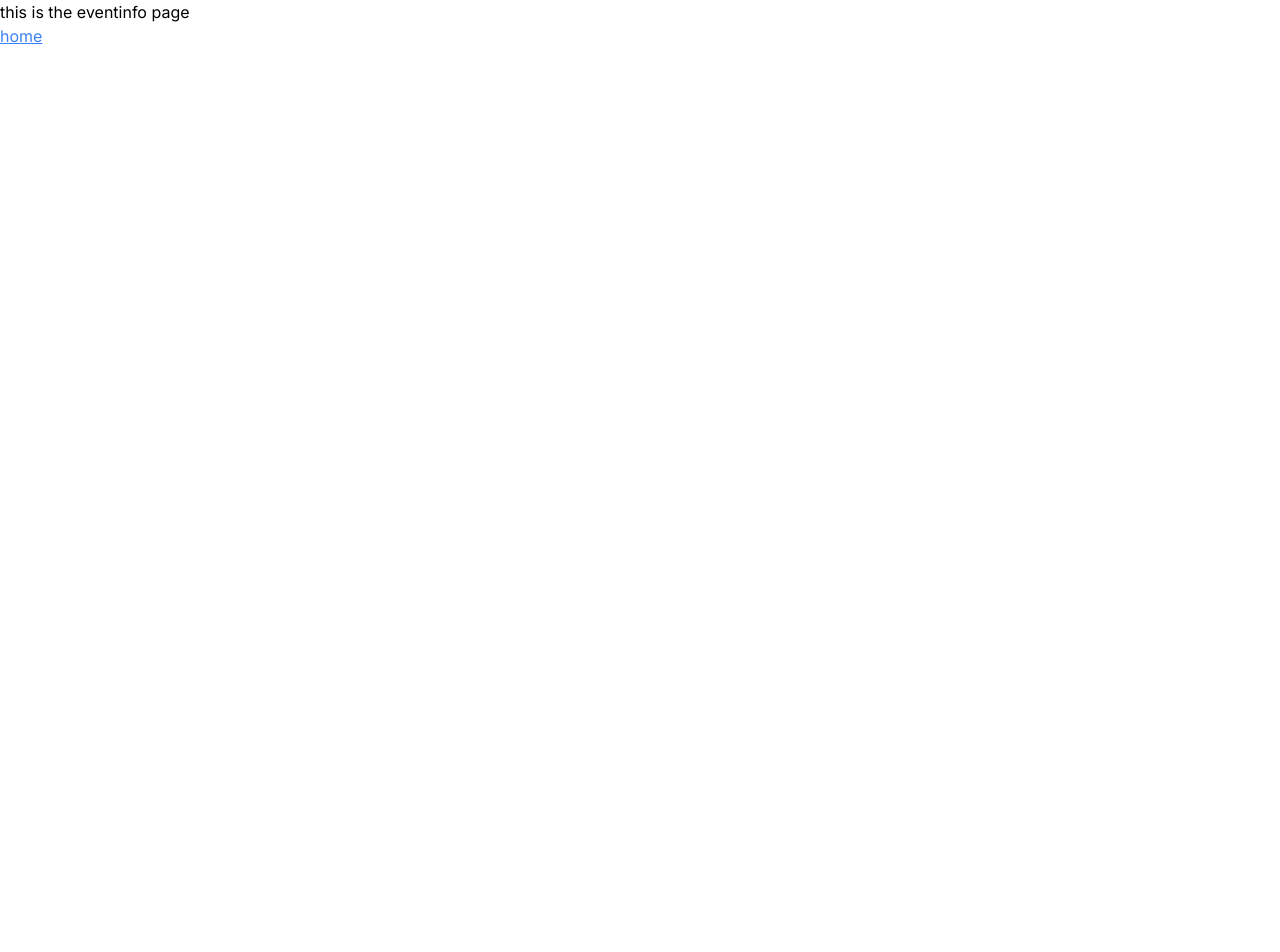
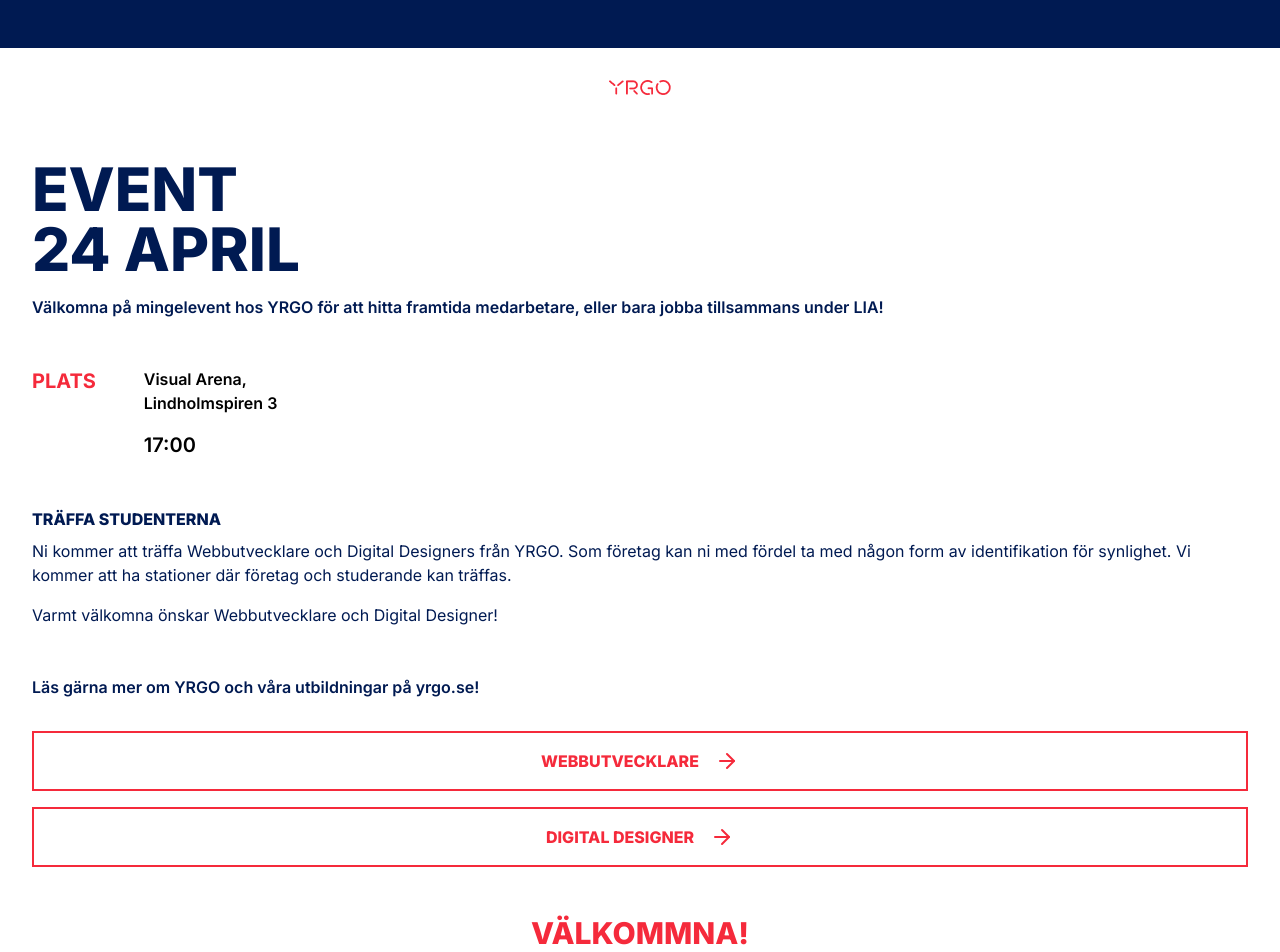
Before and after one commit to vojtechlevi/wu-dd-event, a React (Vite) app: page /event-info in a window 1280 px wide. Shown: the top 952 px of the page. Before the commit the page ends 800 px from the top, so only its background shows below. Built offline with nearby package versions, Linux system fonts and the light colour scheme; no server answers; the HTML template or start-up script is replaced by a standard one.

Commit message:
Update EventInfo page according to design

```diff
--- a/src/pages/EventInfo.jsx
+++ b/src/pages/EventInfo.jsx
@@ -1,13 +1,84 @@
 import { Link } from "react-router-dom";
+import { ArrowRight } from "lucide-react";
+
+import ButtonTextCentered from "../components/Buttons/ButtonTextCentered";
+import yrgologo from "../assets/yrgo.png";
 
 const EventInfo = () => {
   return (
-    <div>
-      <p>this is the eventinfo page</p>
-      <Link to={"/"} className="text-blue-500 underline">
-        home
-      </Link>
-    </div>
+    <main className=" w-full">
+      <header>
+        <div className=" flex h-12 w-full items-center justify-center bg-yrgo-blue"></div>
+        <img src={yrgologo} alt="Yrgo logo text" className="mx-auto mt-8" />
+      </header>
+
+      <section className=" mx-8 py-16  ">
+        <h1 className="mb-4 text-6xl font-extrabold uppercase text-yrgo-blue">
+          event <br />
+          24 april
+        </h1>
+
+        <p className="mb-12 font-semibold text-yrgo-blue">
+          Välkomna på mingelevent hos YRGO för att hitta framtida medarbetare,
+          eller bara jobba tillsammans under LIA!
+        </p>
+
+        <div className="mb-12 flex gap-12">
+          <p className="text-xl font-bold uppercase text-yrgo-red">plats</p>
+          <div className="flex flex-col gap-4 font-semibold text-black">
+            <p>
+              Visual Arena, <br />
+              Lindholmspiren 3
+            </p>
+            <p className="text-xl">17:00</p>
+          </div>
+        </div>
+
+        <p className=" mb-2 font-extrabold uppercase text-yrgo-blue">
+          träffa studenterna
+        </p>
+
+        <div className="mb-12 text-yrgo-blue">
+          <p className="mb-4">
+            Ni kommer att träffa Webbutvecklare och Digital Designers från YRGO.
+            Som företag kan ni med fördel ta med någon form av identifikation
+            för synlighet. Vi kommer att ha stationer där företag och studerande
+            kan träffas.
+          </p>
+          <p>Varmt välkomna önskar Webbutvecklare och Digital Designer!</p>
+        </div>
+        <p className="mb-8 font-semibold text-yrgo-blue">
+          Läs gärna mer om YRGO och våra utbildningar på yrgo.se!
+        </p>
+
+        <div className="mb-12 flex flex-col gap-4">
+          <ButtonTextCentered
+            fullWidth={true}
+            isLink={true}
+            linkTo={"https://www.yrgo.se/program/webbutvecklare/"}
+          >
+            <div className="mx-auto flex w-full gap-4">
+              <p>Webbutvecklare</p>
+              <ArrowRight />
+            </div>
+          </ButtonTextCentered>
+          <ButtonTextCentered
+            fullWidth={true}
+            isLink={true}
+            linkTo={"https://www.yrgo.se/program/digital-designer/"}
+          >
+            <div className="mx-auto flex w-full gap-4">
+              <p>Digital designer</p>
+              <ArrowRight />
+            </div>
+          </ButtonTextCentered>
+        </div>
+
+        <h2 className="text-center  text-3xl font-extrabold uppercase text-yrgo-red">
+          Välkommna!
+        </h2>
+      </section>
+    </main>
   );
 };
 
```
